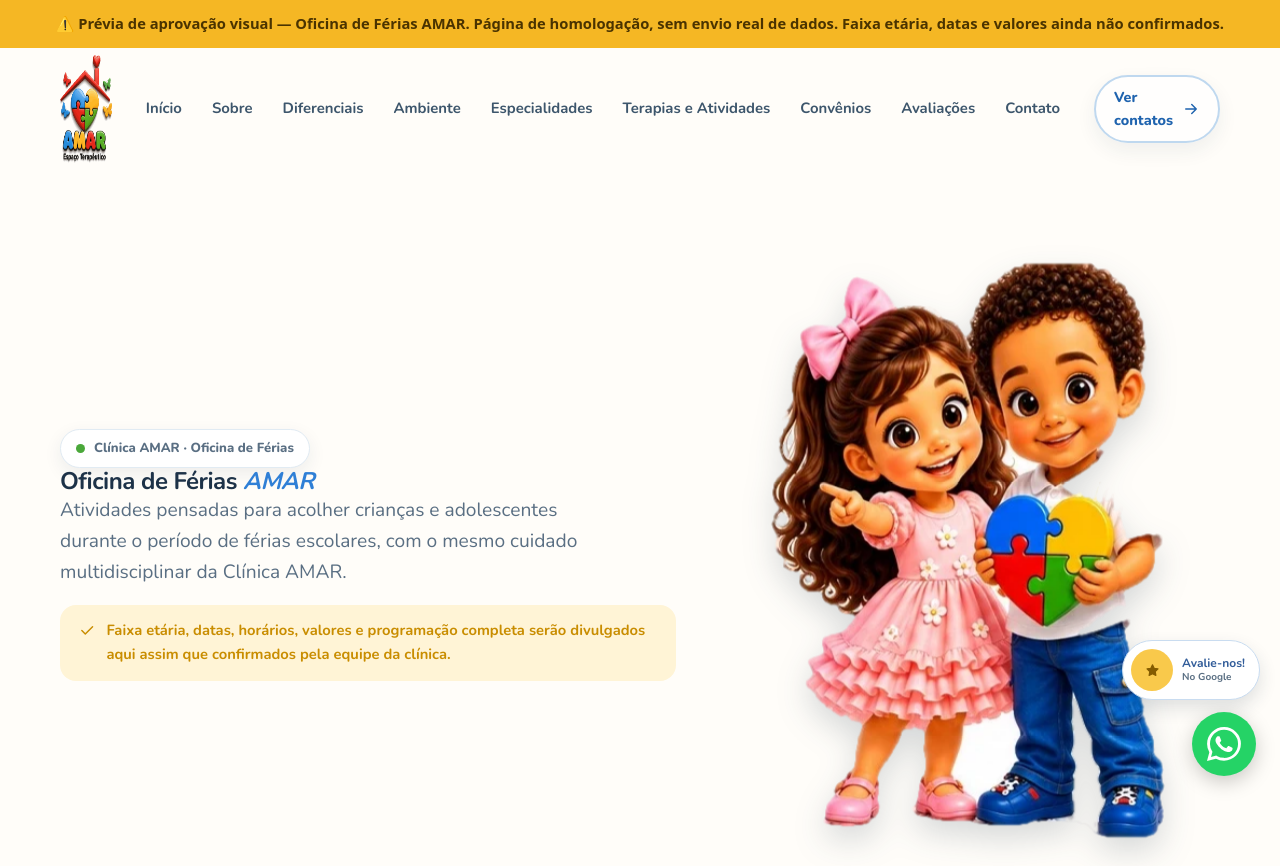
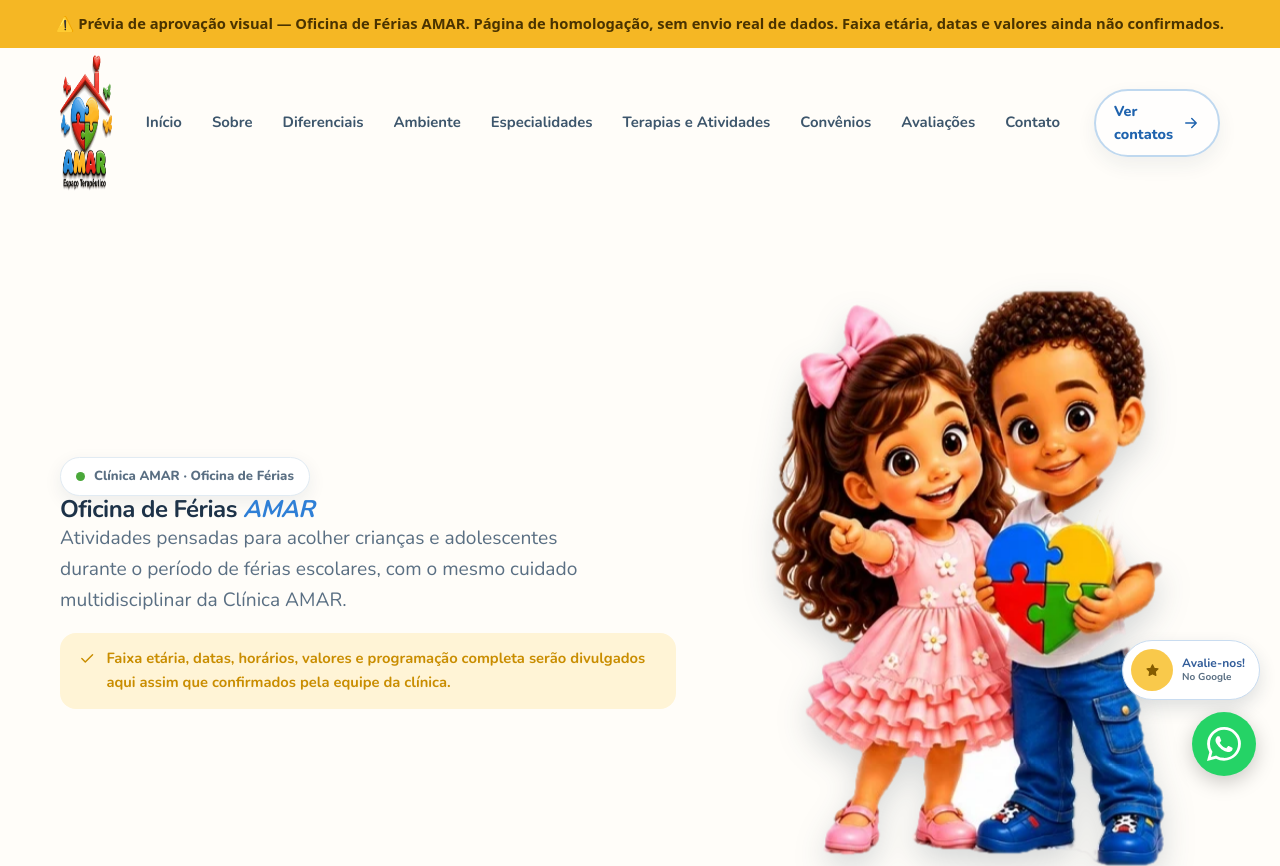
Before and after one commit to rsfbinformatica-n3/clinica-amar-oficina-ferias-preview, a plain HTML site: page index.html in a window 1280 px wide. Shown: the top 866 px of the page. Drawn offline with nearby package versions, Linux system fonts and the light colour scheme.

Commit message:
Corrige tamanho da logo no cabeçalho (estava pequena/confusa)

```diff
--- a/assets/style.css
+++ b/assets/style.css
@@ -16,7 +16,7 @@ Text Domain: amar-institucional
   --r:22px; --shadow:0 14px 40px rgba(29,50,72,.10); --shadow-s:0 6px 18px rgba(29,50,72,.08);
 }
 *{box-sizing:border-box}
-html{scroll-behavior:smooth;scroll-padding-top:130px}
+html{scroll-behavior:smooth;scroll-padding-top:158px}
 body{margin:0;font-family:"Nunito",system-ui,-apple-system,"Segoe UI",Roboto,Arial,sans-serif;color:var(--ink);background:var(--bg);line-height:1.6;-webkit-font-smoothing:antialiased}
 img{max-width:100%;height:auto;display:block}
 a{color:inherit;text-decoration:none}
@@ -44,9 +44,9 @@ ul,ol{margin:0;padding:0;list-style:none}
 /* Header */
 .site-header{position:sticky;top:0;z-index:50;background:rgba(255,253,249,.94);backdrop-filter:blur(12px);border-bottom:1px solid transparent;transition:box-shadow .2s,border-color .2s}
 .site-header.scrolled{border-color:var(--line);box-shadow:0 6px 24px rgba(29,50,72,.06)}
-.nav{display:flex;align-items:center;gap:22px;height:122px}
+.nav{display:flex;align-items:center;gap:22px;height:150px}
 .brand{display:flex;align-items:center;gap:12px}
-.brand img{height:108px;width:auto}
+.brand img{height:136px;width:auto}
 .brand-text{display:flex;flex-direction:column;line-height:1}
 .brand-text strong{font-size:1.6rem;font-weight:900;letter-spacing:.04em;color:var(--blue)}
 .brand-text small{font-size:.72rem;font-weight:800;color:var(--muted);letter-spacing:.04em;margin-top:3px}
@@ -308,7 +308,7 @@ a.contact-item:hover{transform:translateY(-3px);box-shadow:var(--shadow)}
 
 
 
-@media(max-width:480px){.nav{height:104px}.brand img{height:90px}.menu{top:104px}}
+@media(max-width:480px){.nav{height:124px}.brand img{height:108px}.menu{top:124px}}
 
 /* Reputação Google: dados reais só aparecem após confirmação administrativa. */
 .amar-reviews{position:relative;overflow:hidden}
--- a/index.html
+++ b/index.html
@@ -138,7 +138,7 @@
 <label for="amar_of_site">Não preencha este campo</label>
 <input autocomplete="off" disabled="disabled" id="amar_of_site" name="amar_of_site" tabindex="-1" type="text"/>
 </div>
-<input disabled="disabled" name="amar_of_ts" type="hidden" value="1795484034"/>
+<input disabled="disabled" name="amar_of_ts" type="hidden" value="1795485314"/>
 <button class="btn btn-primary amar-of-submit" disabled="disabled" type="submit">Enviar pré-inscrição</button>
 <p aria-live="polite" class="amar-of-feedback" role="status"></p>
 <noscript><p class="amar-of-noscript">Ative o JavaScript no navegador para enviar o formulário, ou entre em contato pelo WhatsApp/Instagram da clínica.</p></noscript>
```
Also changed, not shown: 1 other file.
